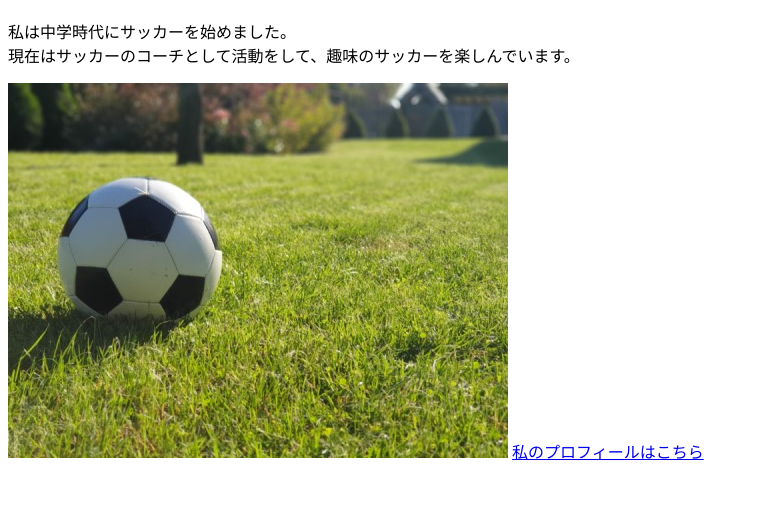
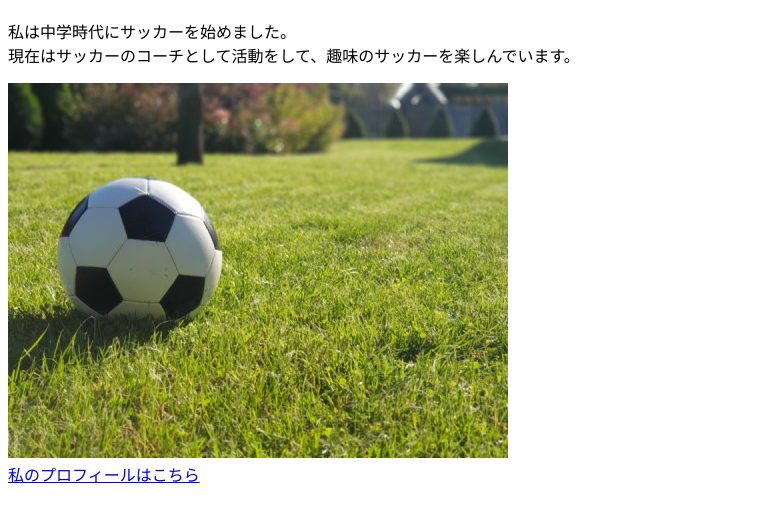
Before and after one commit to freed0mzz/html-css-basic-kadai, a plain HTML site: page kadai_005/html/kadai_005.html in a window 1280 px wide. Shown: the part 70-592 px from the top of the page, without its empty margins (0-757 px from the left). Drawn offline with Linux system fonts and the light colour scheme.

Commit message:
Fix HTML formatting for image tag

```diff
--- a/kadai_005/html/kadai_005.html
+++ b/kadai_005/html/kadai_005.html
@@ -13,7 +13,7 @@
 
 
     <!-- 趣味を表示する画像 -->
-    <img src="../images/sample.jpg" alt="サッカーボール">
+    <img src="../images/sample.jpg" alt="サッカーボール"><br>
       <a href="https://x.com/samuraijuku">私のプロフィールはこちら</a>
 </body>
 </html>
```
